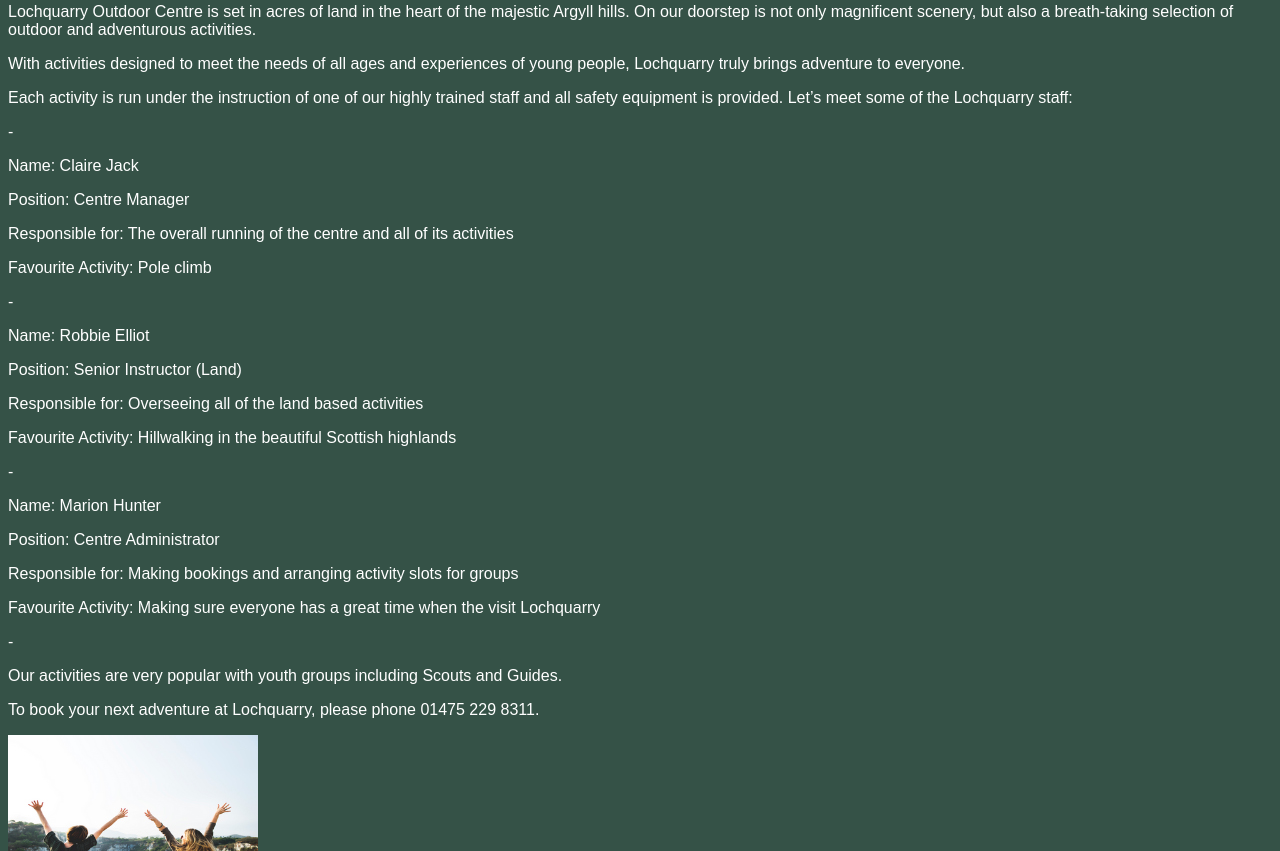
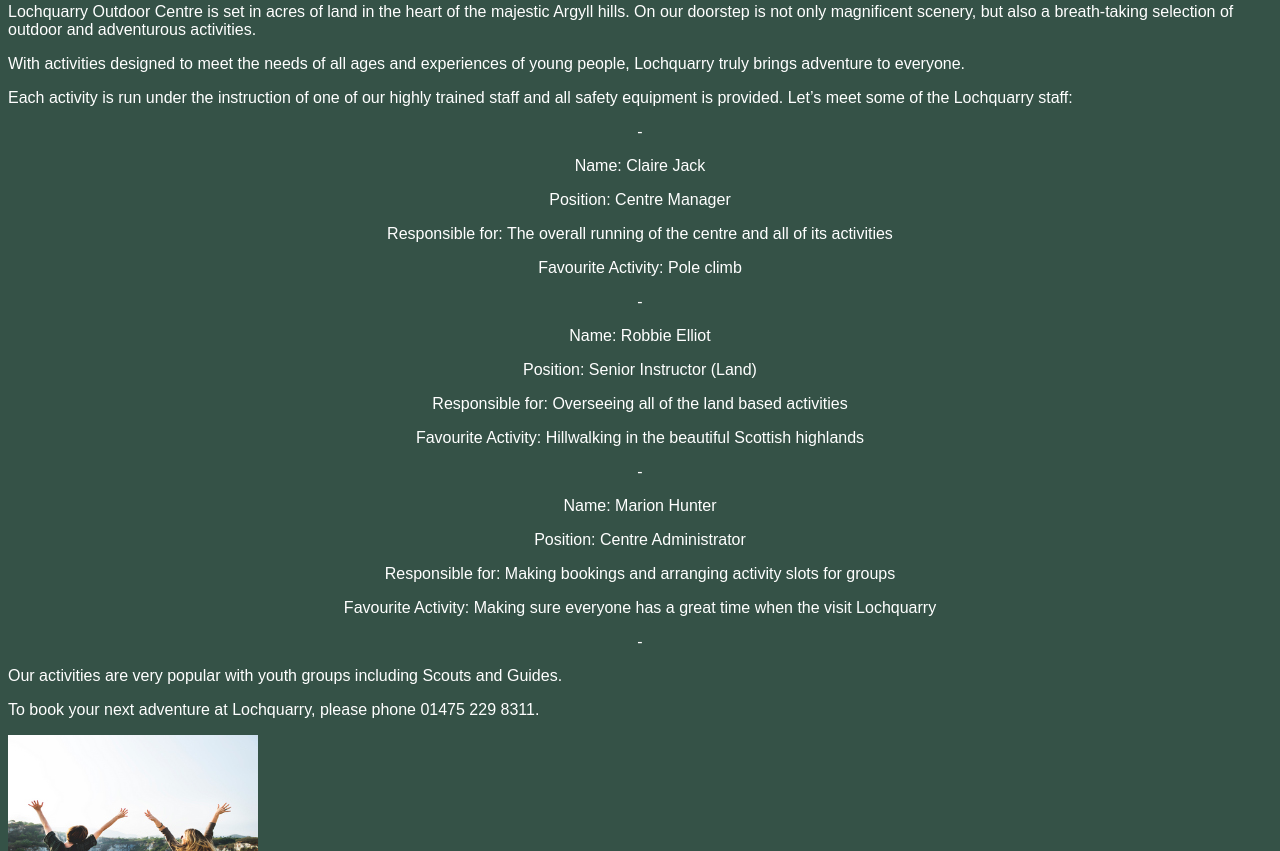
Before and after one commit to Foxita-37/Lochquarry, a plain HTML site: page about.html in a window 1280 px wide. Shown: the part 378-1229 px from the top of the page. Drawn offline with Linux system fonts and the light colour scheme.

Commit message:
Update style.css

```diff
--- a/style.css
+++ b/style.css
@@ -93,5 +93,6 @@ a:hover {
 }
 
 div {
-  color: white;
+  color: black;
+  text-align: center;
 }
```
